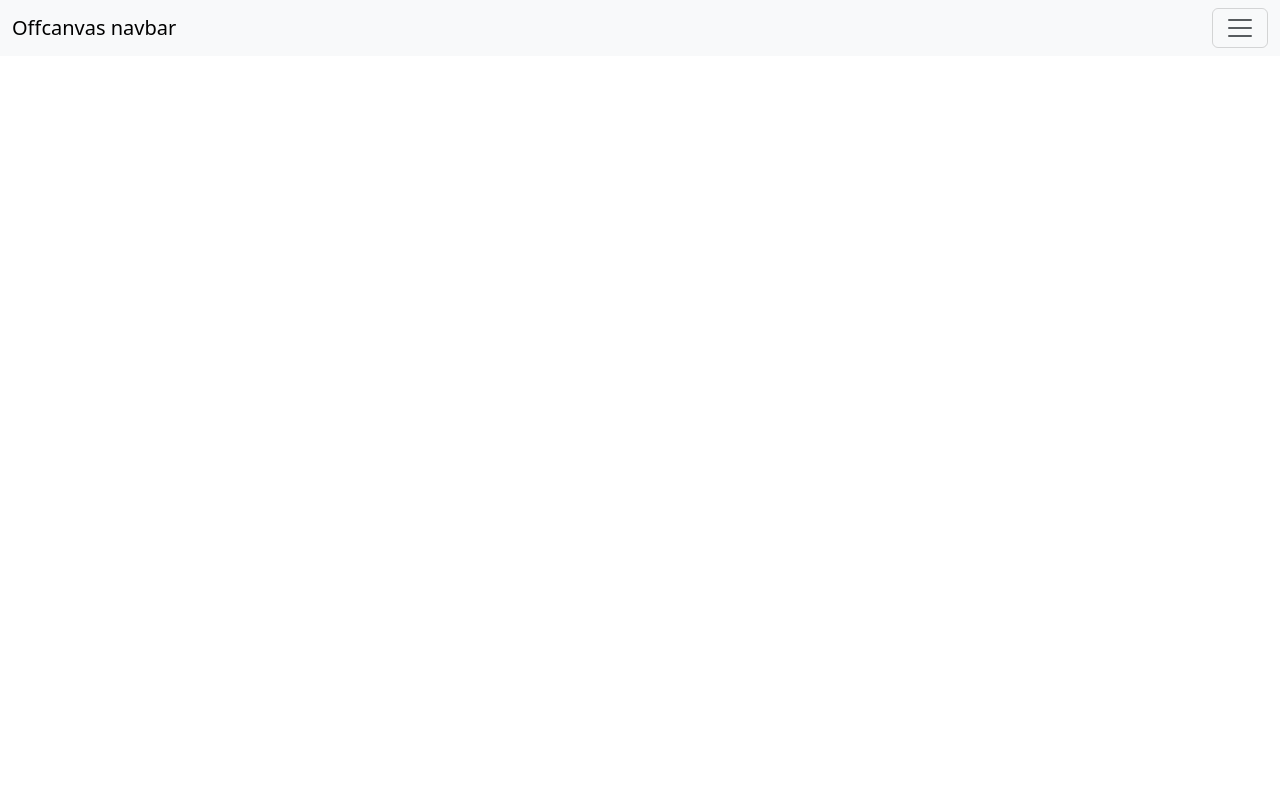
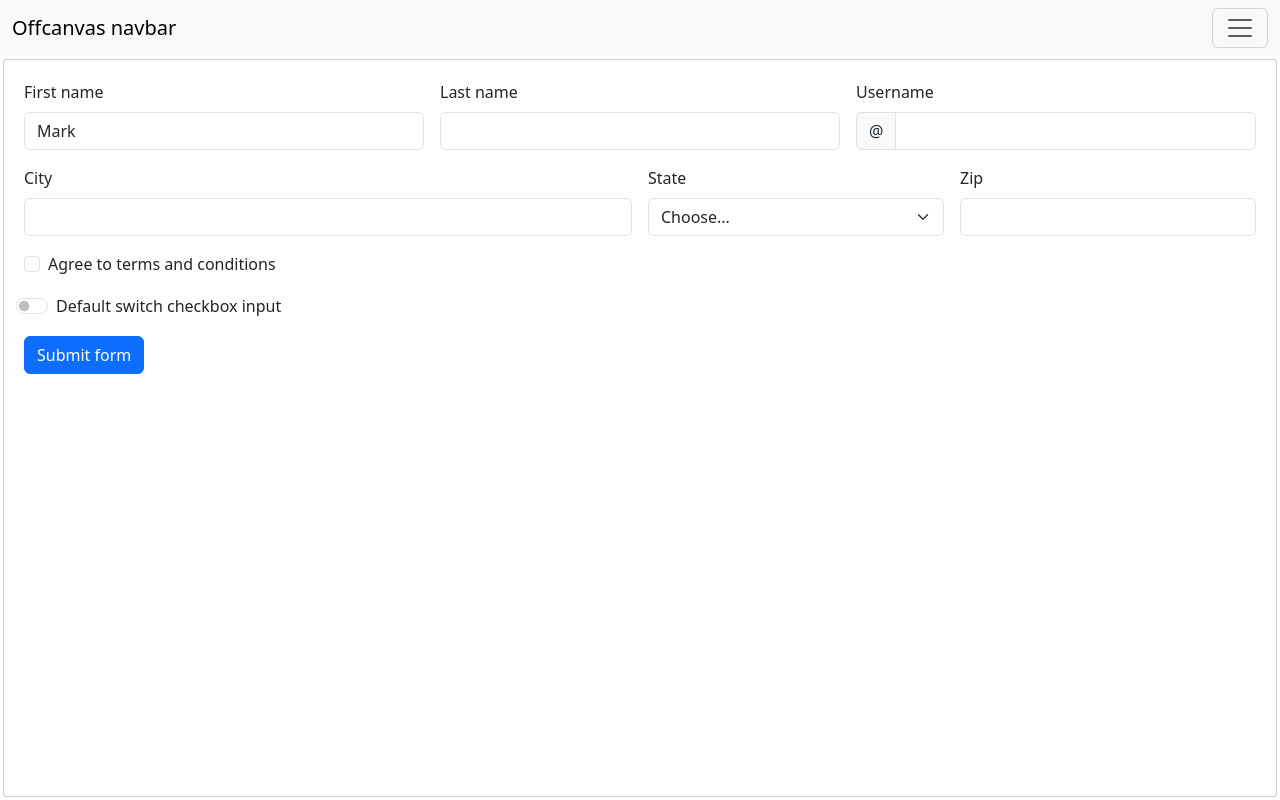
Before and after one commit to liencourtz/frontend-angular, an Angular app: page /new-user in a window 1280 px wide. Before the commit this address led to /home. Built offline with nearby package versions, Linux system fonts and the light colour scheme.

Commit message:
feat: implement user registration form and service integration

```diff
--- a/src/app/app.component.html
+++ b/src/app/app.component.html
@@ -1,2 +1,8 @@
+<div class="app-container">
 <app-header></app-header>
-<router-outlet></router-outlet>
+<div class="main-container">
+    <main class="content">
+      <router-outlet></router-outlet>
+    </main>
+</div>
+</div>
--- a/src/app/app.component.scss
+++ b/src/app/app.component.scss
@@ -0,0 +1,24 @@
+.app-container {
+  display: flex;
+  flex-direction: column;
+  min-height: 100vh;
+  max-height: 100vh; /* Restringe a altura máxima ao tamanho da viewport */
+  overflow: hidden; /* Impede o scroll no container principal */
+}
+
+.main-container {
+  display: flex;
+  flex: 1;
+  flex-direction: row;
+  overflow: hidden; /* Impede o scroll no container principal */
+}
+
+.content {
+  flex: 1;
+  padding: 10px;
+  border: 1px solid #ccc;
+  margin: 3px;
+  border-radius: 3px;
+  padding: 20px;
+  overflow-y: auto; /* Habilita o scroll vertical apenas no conteúdo */
+}
--- a/src/app/app.config.ts
+++ b/src/app/app.config.ts
@@ -1,9 +1,18 @@
 import { ApplicationConfig, provideZoneChangeDetection } from '@angular/core';
-import { provideRouter } from '@angular/router';
+import { provideRouter, withComponentInputBinding } from '@angular/router';
 
 import { routes } from './app.routes';
-import { provideClientHydration, withEventReplay } from '@angular/platform-browser';
+import {
+  provideClientHydration,
+  withEventReplay,
+} from '@angular/platform-browser';
+import { HttpClient, provideHttpClient } from '@angular/common/http';
 
 export const appConfig: ApplicationConfig = {
-  providers: [provideZoneChangeDetection({ eventCoalescing: true }), provideRouter(routes), provideClientHydration(withEventReplay())]
+  providers: [
+    provideHttpClient(), //! Import HttpClient to enable HTTP requests
+    provideZoneChangeDetection({ eventCoalescing: true }),
+    provideRouter(routes, withComponentInputBinding()), //! withComponentInputBinding() to enable input binding for components in the router
+    provideClientHydration(withEventReplay()),
+  ],
 };
--- a/src/app/core/services/user/user-service.service.ts
+++ b/src/app/core/services/user/user.service.ts
@@ -1,13 +1,13 @@
 import { inject, Injectable } from '@angular/core';
 import { environment } from '../../../../environments/environment.development';
 import { HttpClient, HttpErrorResponse } from '@angular/common/http';
-import { User } from '../../models/user-model';
+import { User } from '../../models/user/user.model';
 import { catchError, Observable, throwError } from 'rxjs';
 
 @Injectable({
   providedIn: 'root'
 })
-export class UserServiceService {
+export class UserService {
 
   // Get the API URL from the environment configuration
   private readonly apiUrl = environment.apiUrl;
--- a/src/app/features/user/forms-register-user/forms-register-user.component.html
+++ b/src/app/features/user/forms-register-user/forms-register-user.component.html
@@ -1 +1,79 @@
-<p>forms-register-user works!</p>
+<form [formGroup]="newForm" (ngSubmit)="onSubmit()" class="row g-3 needs-validation" novalidate>
+
+    <div class="col-md-4">
+        <label for="validationCustom01" class="form-label">First name</label>
+        <input type="text" class="form-control" id="validationCustom01" value="Mark" required>
+        <div class="valid-feedback">
+            Looks good!
+        </div>
+    </div>
+
+    <div class="col-md-4">
+        <label for="validationCustom02" class="form-label">Last name</label>
+        <input type="text" class="form-control" formControlName="nome" required>
+        <div class="valid-feedback">
+            Looks good!
+        </div>
+    </div>
+
+    <div class="col-md-4">
+        <label for="validationCustomUsername" class="form-label">Username</label>
+        <div class="input-group has-validation">
+            <span class="input-group-text" id="inputGroupPrepend">&#64;</span>
+            <input type="text" class="form-control" id="validationCustomUsername" aria-describedby="inputGroupPrepend"
+                required>
+            <div class="invalid-feedback">
+                Please choose a username.
+            </div>
+        </div>
+    </div>
+
+    <div class="col-md-6">
+        <label for="validationCustom03" class="form-label">City</label>
+        <input type="text" class="form-control" id="validationCustom03" required>
+        <div class="invalid-feedback">
+            Please provide a valid city.
+        </div>
+    </div>
+
+    <div class="col-md-3">
+        <label for="validationCustom04" class="form-label">State</label>
+        <select class="form-select" id="validationCustom04" required>
+            <option selected disabled value="">Choose...</option>
+            <option>...</option>
+        </select>
+        <div class="invalid-feedback">
+            Please select a valid state.
+        </div>
+    </div>
+
+    <div class="col-md-3">
+        <label for="validationCustom05" class="form-label">Zip</label>
+        <input type="text" class="form-control" id="validationCustom05" required>
+        <div class="invalid-feedback">
+            Please provide a valid zip.
+        </div>
+    </div>
+
+    <div class="col-12">
+        <div class="form-check">
+            <input class="form-check-input" type="checkbox" value="" id="invalidCheck" required>
+            <label class="form-check-label" for="invalidCheck">
+                Agree to terms and conditions
+            </label>
+            <div class="invalid-feedback">
+                You must agree before submitting.
+            </div>
+        </div>
+    </div>
+
+    <div class="form-check form-switch">
+        <input class="form-check-input" type="checkbox" role="switch" id="switchCheckDefault">
+        <label class="form-check-label" for="switchCheckDefault">Default switch checkbox input</label>
+    </div>
+
+    <div class="col-12">
+        <button class="btn btn-primary" type="submit">Submit form</button>
+    </div>
+
+</form>
--- a/src/app/features/user/forms-register-user/forms-register-user.component.ts
+++ b/src/app/features/user/forms-register-user/forms-register-user.component.ts
@@ -1,11 +1,74 @@
-import { Component } from '@angular/core';
+import { Component, inject } from '@angular/core';
+import { UserService } from '../../../core/services/user/user.service';
+import { FormControl, FormGroup, ReactiveFormsModule } from '@angular/forms';
+import { UserFormControls } from '../../../core/models/user/user-form.model';
+import { User } from '../../../core/models/user/user.model';
+import { Router } from '@angular/router';
+
+
 
 @Component({
   selector: 'app-forms-register-user',
-  imports: [],
+  imports: [ReactiveFormsModule], // Import ReactiveFormsModule for form handling
   templateUrl: './forms-register-user.component.html',
   styleUrl: './forms-register-user.component.scss'
 })
+
 export class FormsRegisterUserComponent {
 
+  private readonly userService = inject(UserService);
+  private readonly router = inject(Router);
+
+
+  // Define the form group with the structure of the UserFormControls
+  // This will allow us to create a strongly typed form
+  newForm = new FormGroup<UserFormControls>({
+    nome: new FormControl<string>('',
+      { nonNullable: true, validators: [] }),
+    email: new FormControl<string>('',
+      { nonNullable: true, validators: [] }),
+    senha: new FormControl<string>('',
+      { nonNullable: true, validators: [] }),
+    cpf: new FormControl<string>('',
+      { nonNullable: true, validators: [] }),
+    telefone: new FormControl<string>('',
+      { nonNullable: true, validators: [] }),
+    data_cadastro: new FormControl<Date>(new Date(),
+      { nonNullable: true, validators: [] }),
+    ativo: new FormControl<boolean>(true,
+      { nonNullable: true, validators: [] })
+  })
+
+  // Getter to access form controls easily on forms
+  get controls() {
+    return this.newForm.controls;
+  }
+
+  async onSubmit() {
+
+    // Check if the form is valid before proceeding
+    if (this.newForm.invalid) {
+      console.error('Form is invalid');
+      this.newForm.markAllAsTouched(); // Mark all controls as touched to show validation errors
+      return;
+    }
+
+    try {
+
+      // Get the form values
+      // Using getRawValue to include all form controls, even those that are disabled
+      const userInput : User = this.newForm.getRawValue();
+
+      await this.userService.insertUser(userInput);
+
+      this.newForm.reset(); // Reset the form after successful submission
+      this.router.navigate(['/user/list']); // Navigate to the user list page after successful submission
+      console.log('Form submitted successfully:', userInput);
+
+    }
+    catch (error) {
+      console.error('Error submitting form:', error);
+    }
+
+  }
 }
--- a/src/app/layout/header/header.component.html
+++ b/src/app/layout/header/header.component.html
@@ -1,4 +1,4 @@
-<nav class="navbar bg-body-tertiary fixed-top">
+<nav class="navbar bg-body-tertiary">
   <div class="container-fluid">
     <a class="navbar-brand" href="#">Offcanvas navbar</a>
     <button class="navbar-toggler" type="button" data-bs-toggle="offcanvas" data-bs-target="#offcanvasNavbar" aria-controls="offcanvasNavbar" aria-label="Toggle navigation">
```
Also changed, not shown: src/app/app.routes.ts (+9 -4 lines), src/app/core/models/user-model.ts (deleted, +0 -12 lines), src/app/core/models/user/user-form.model.ts (added, +14 -0 lines), src/app/core/models/user/user.model.ts (added, +10 -0 lines), 1 other file (tests, documents, lock files or other folders).
